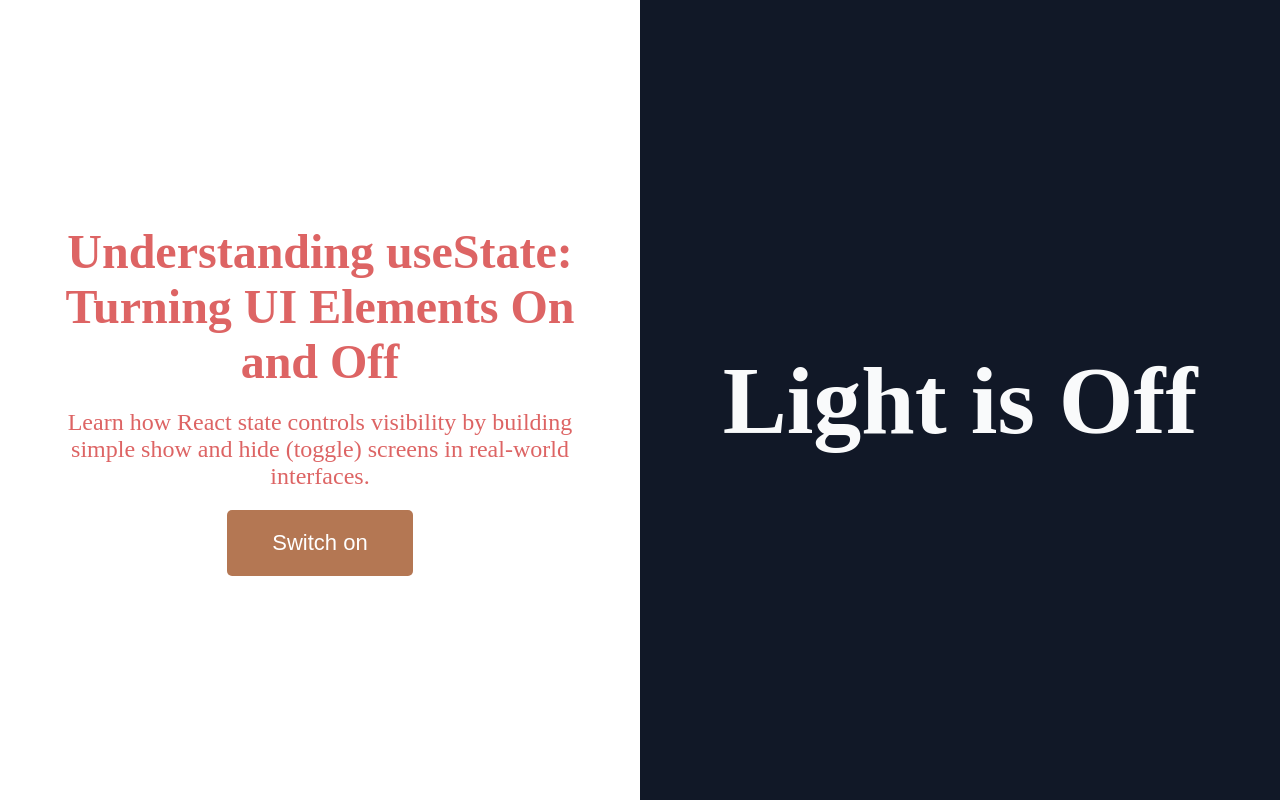
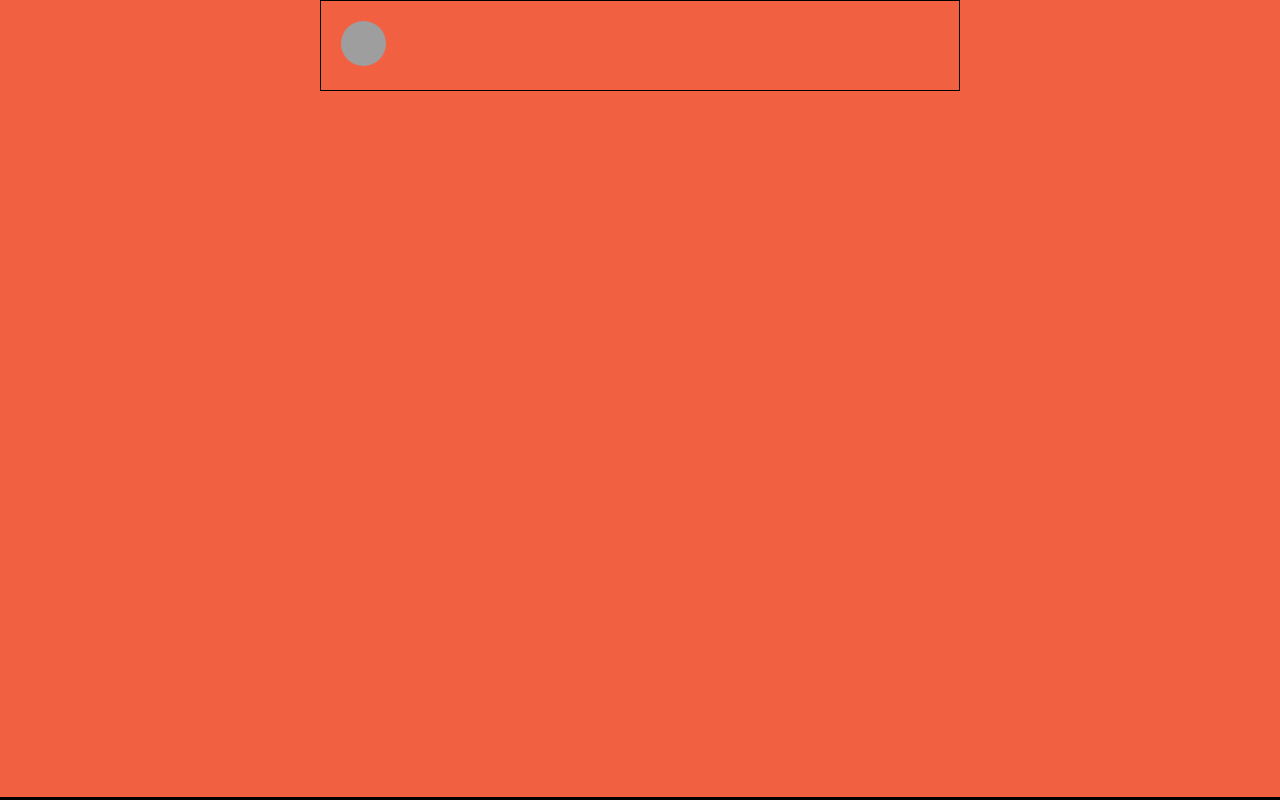
Before and after one commit to BernardSDev/useState, a React (Vite) app: page / in a window 1280 px wide. Shown: the top 800 px of the page. Built offline with nearby package versions, Linux system fonts and the light colour scheme; grey boxes are pictures that could not be loaded.

Commit message:
Add show/hide menu feature to the app

```diff
--- a/src/App.jsx
+++ b/src/App.jsx
@@ -1,8 +1,10 @@
 import LightSwitch from "./components/LightSwitch.jsx";
+import ShowHideMenu from "./components/ShowHideMenu.jsx";
 
 function App() {
     return (
         <div>
+            <ShowHideMenu />
             <LightSwitch />
         </div>
     )
--- /dev/null
+++ b/src/components/ShowHideMenu.jsx
@@ -0,0 +1,36 @@
+import {useState} from "react";
+
+function ShowHideMenu() {
+    const [showMenu, setShowMenu] = useState(false);
+
+    return (
+        <div className="menu-container">
+            <div className="container-wrapper">
+                    <img
+                        onClick={() => setShowMenu(!showMenu)}
+                        src="/profile_image.jpg"
+                        className="profile-image profile-image-small"
+                        alt="profile"
+                        width={55}
+                        height={55}
+                    />
+                {showMenu &&
+                    <div className="profile-menu">
+                        <img
+                            src="/profile_image.jpg"
+                            className="profile-image profile-image-large"
+                            alt="profile"
+                            width={55}
+                            height={55}
+                        />
+                        <p>Profile</p>
+                        <p>Settings</p>
+                        <p>Logout</p>
+                    </div>
+                }
+            </div>
+        </div>
+    )
+}
+
+export default ShowHideMenu;
--- a/src/index.css
+++ b/src/index.css
@@ -63,3 +63,60 @@ body, html{
     text-align: center;
     gap: 20px;
 }
+
+/*Show hide css start*/
+.menu-container {
+    height: 100vh;
+    border-bottom: 3px solid #000000;
+    background-color: #f16041;
+    color: #000000;
+}
+
+.container-wrapper {
+    border: 1px solid #000000;
+    width: 100%;
+    max-width: 640px;
+    margin: 0 auto;
+    padding: 20px;
+}
+
+.menu-items {
+    background-color: #ffffff;
+    display: flex;
+    justify-content: end;
+}
+
+.profile-image {
+    border-radius: 50%;
+    object-fit: cover;
+}
+
+.profile-image-small {
+    height: 45px;
+    width: 45px;
+}
+
+.profile-image-large {
+    height: 75px;
+    width: 75px;
+    margin-bottom: 20px;
+}
+
+.profile-menu {
+    display: flex;
+    flex-direction: column;
+    gap: 10px;
+    padding: 20px;
+    background-color: #FF4A23;
+    border-radius: 7px;
+}
+
+.profile-menu > p {
+    padding: 10px;
+    border-radius: 5px;
+    font-size: 18px;
+    color: #CFCFCF;
+}
+
+
+/*Show hide css end*/
```
Also changed, not shown: 1 other file (tests, documents, lock files or other folders).
